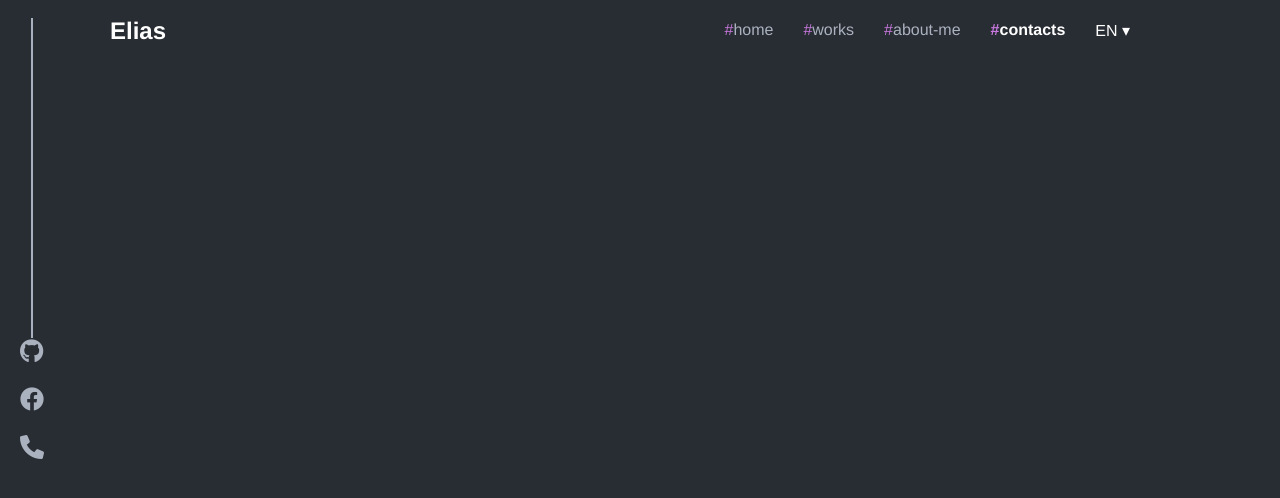
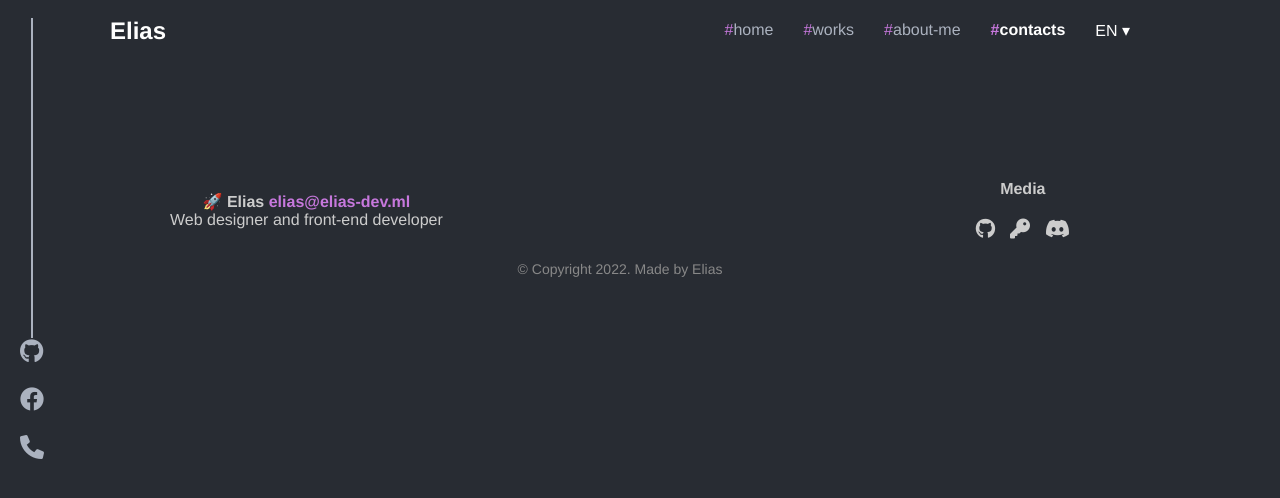
Before and after one commit to Ashishkhadka07/Figma-Portfolio, a plain HTML site: page contact.html in a window 1280 px wide. Drawn offline with Linux system fonts and the light colour scheme.

Commit message:
contact page footer added

```diff
--- a/contact.html
+++ b/contact.html
@@ -42,6 +42,28 @@
                 <i class="fa-solid fa-phone"></i>
             </a>
         </section>
+
+        <section class="">
+
+        </section>
+
+        <footer class="footer">
+            <div class="footer-container">
+                <div>
+                    <h4>🚀 Elias <span class="email">elias@elias-dev.ml</span></h4>
+                    <p>Web designer and front-end developer</p>
+                </div>
+                <div>
+                    <h4>Media</h4>
+                    <div class="social-icon">
+                        <a href="#"><i class="fa-brands fa-github"></i></a>
+                        <a href="#"><i class="fa-solid fa-key"></i></a>
+                        <a href="#"><i class="fa-brands fa-discord"></i></a>
+                    </div>
+                </div>
+            </div>
+            <p class="copyright">© Copyright 2022. Made by Elias</p>
+        </footer>
     </main>
 </body>
 
```
